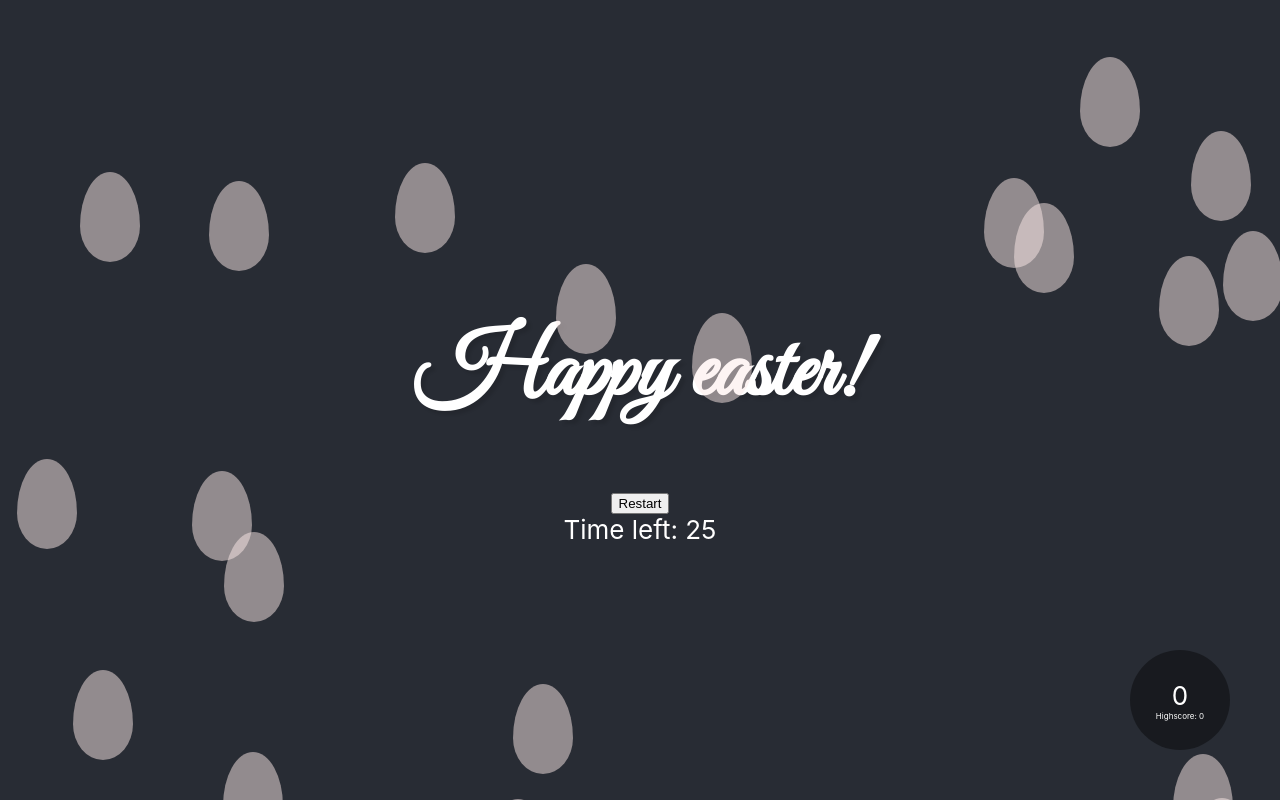
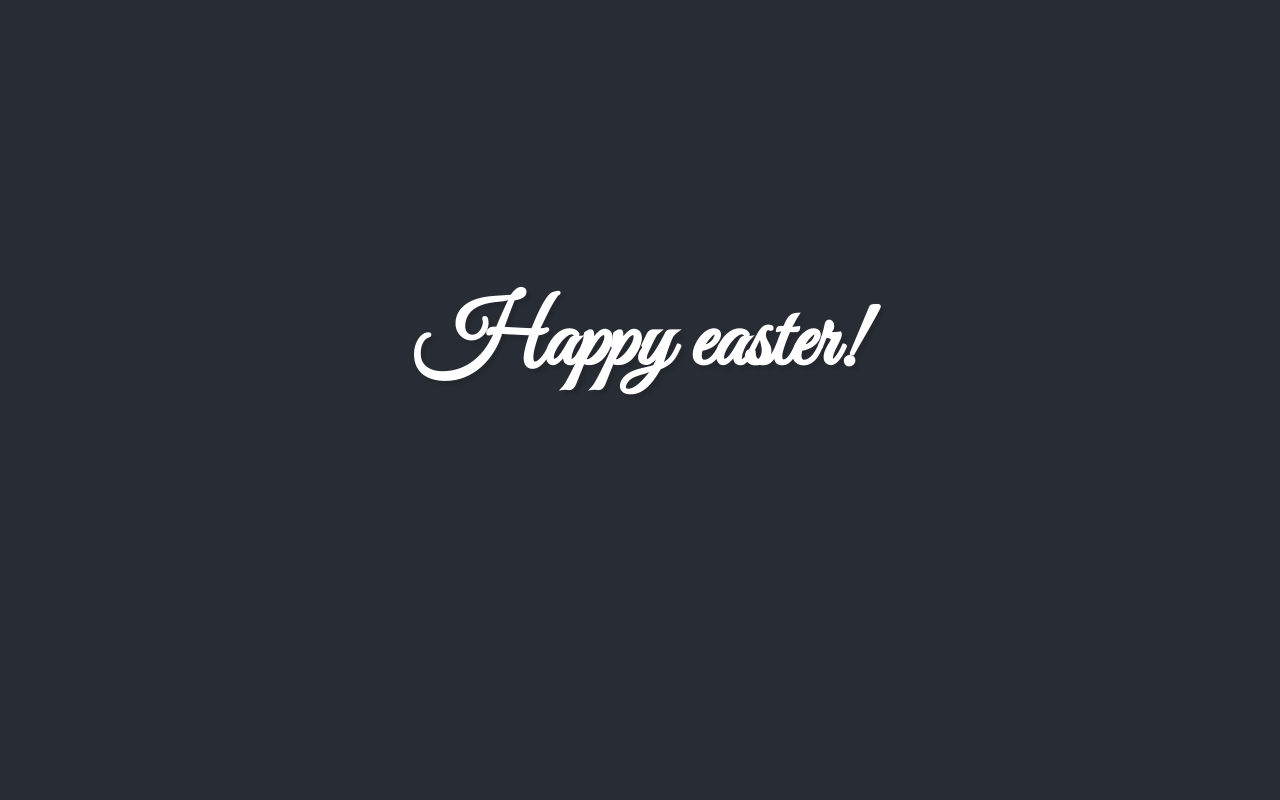
Before and after one commit to AyeshaAzam/tcp-easter, a React (Create React App) app: page / in a window 1280 px wide. Built offline with nearby package versions, Linux system fonts and the light colour scheme.

Commit message:
Move out game

```diff
--- a/src/App.css
+++ b/src/App.css
@@ -3,6 +3,10 @@ h1 {
   color: #fff;
   text-shadow: 4px 4px 3px rgba(0, 0, 0, 0.1);
   font-size: 92px;
+}
+
+.easter {
+  height: 350px;
 }
 
 .app {
@@ -18,35 +22,6 @@ h1 {
   color: white;
 }
 
-.eggs {
-  display: flex;
+.restart {
+  margin-top: 10px;
 }
-
-.amount {
-  position: fixed;
-  right: 50px;
-  bottom: 50px;
-  border-radius: 50%;
-  background-color: rgba(0, 0, 0, 0.4);
-  height: 100px;
-  width: 100px;
-  display: flex;
-  align-items: center;
-  justify-content: center;
-  color: white;
-  display: flex;
-  flex-direction: column;
-}
-
-.highscore {
-  font-size: 8px;
-}
-
-@keyframes App-logo-spin {
-  from {
-    transform: rotate(0deg);
-  }
-  to {
-    transform: rotate(360deg);
-  }
-}
--- a/src/App.js
+++ b/src/App.js
@@ -1,74 +1,17 @@
 import React, { Component } from "react";
 import "./App.css";
 import Egg from "./Egg";
+import EggGame from "./EggGame";
 
 class App extends Component {
-  state = {
-    nrOfCrackedEggs: 0,
-    highscore: 0,
-    timer: 30
-  };
-
-  increateCount = () => {
-    const updatedNumber = this.state.nrOfCrackedEggs + 1;
-    const { highscore } = this.state;
-    this.setState({
-      nrOfCrackedEggs: this.state.nrOfCrackedEggs + 1,
-      highscore:
-        updatedNumber > this.state.highscore ? updatedNumber : highscore
-    });
-  };
-
-  restart = () => {
-    this.setState({
-      nrOfCrackedEggs: 0,
-      timer: 30
-    });
-  };
-
-  componentWillMount() {
-    this.interval = setInterval(() => {
-      if (this.state.timer <= 0) {
-        clearInterval(this.interval);
-        this.forceUpdate();
-        return;
-      }
-      this.setState({ timer: this.state.timer - 1 });
-    }, 1000);
-  }
-
-  componentWillUnmount() {
-    clearInterval(this.interval);
-  }
-
   render() {
-    const eggs = [];
-
-    for (let i = 0; i < 20; i++) {
-      eggs.push(
-        <div
-          key={i}
-          style={{
-            position: "fixed",
-            top: `${Math.random() * 100}%`,
-            left: `${Math.random() * 100}%`
-          }}
-        >
-          <Egg increateCount={this.increateCount} />
-        </div>
-      );
-    }
-
     return (
       <div className="app">
-        <h1 className="title">Happy easter!</h1>
-        {this.state.timer !== 0 && <div className="eggs">{eggs}</div>}
-        <div className="amount">
-          <div>{this.state.nrOfCrackedEggs}</div>
-          <div className="highscore">Highscore: {this.state.highscore}</div>
+        <div className="easter">
+          <h1 className="title">Happy easter!</h1>
+          {/* <Egg /> */}
         </div>
-        <button onClick={this.restart}>Restart</button>
-        Time left: {this.state.timer}
+        {/* <EggGame /> */}
       </div>
     );
   }
--- a/src/Egg.css
+++ b/src/Egg.css
@@ -1,7 +1,9 @@
 .container {
   display: flex;
-  padding-top: 50px;
-  align-items: flex-end;
+  align-items: center;
+  justify-content: center;
+  margin: 0 auto;
+  width: 120px;
 }
 
 .egg {
--- a/src/Egg.js
+++ b/src/Egg.js
@@ -10,6 +10,10 @@ class Egg extends Component {
     this.setState({
       cracked: true
     });
+
+    if (this.props.increaseCount) {
+      this.props.increaseCount();
+    }
   };
 
   render() {
@@ -34,15 +38,7 @@ class Egg extends Component {
         </div>
       );
 
-    return (
-      <div
-        onClick={() => {
-          this.crackEgg();
-          this.props.increateCount();
-        }}
-        className="egg"
-      />
-    );
+    return <div onClick={this.crackEgg} className="egg" />;
   }
 }
 
--- /dev/null
+++ b/src/EggGame.css
@@ -0,0 +1,29 @@
+.gameContainer {
+  display: flex;
+  align-items: center;
+  flex-direction: column;
+}
+
+.eggs {
+  display: flex;
+}
+
+.amount {
+  position: fixed;
+  right: 40px;
+  bottom: 40px;
+  border-radius: 50%;
+  background-color: rgba(0, 0, 0, 0.4);
+  height: 100px;
+  width: 100px;
+  display: flex;
+  align-items: center;
+  justify-content: center;
+  color: white;
+  display: flex;
+  flex-direction: column;
+}
+
+.highscore {
+  font-size: 8px;
+}
--- /dev/null
+++ b/src/EggGame.js
@@ -0,0 +1,77 @@
+import * as React from "react";
+import Egg from "./Egg";
+import "./EggGame.css";
+
+class EggGame extends React.Component {
+  state = {
+    nrOfCrackedEggs: 0,
+    highscore: 0,
+    timer: 30
+  };
+
+  increaseCount = () => {
+    const updatedNumber = this.state.nrOfCrackedEggs + 1;
+    const { highscore } = this.state;
+    this.setState({
+      nrOfCrackedEggs: this.state.nrOfCrackedEggs + 1,
+      highscore:
+        updatedNumber > this.state.highscore ? updatedNumber : highscore
+    });
+  };
+
+  restart = () => {
+    this.setState({
+      nrOfCrackedEggs: 0,
+      timer: 30
+    });
+  };
+
+  componentWillMount() {
+    this.interval = setInterval(() => {
+      if (this.state.timer <= 0) {
+        clearInterval(this.interval);
+        this.forceUpdate();
+        return;
+      }
+      this.setState({ timer: this.state.timer - 1 });
+    }, 1000);
+  }
+
+  componentWillUnmount() {
+    clearInterval(this.interval);
+  }
+
+  render() {
+    const eggs = [];
+
+    for (let i = 0; i < 20; i++) {
+      eggs.push(
+        <div
+          key={i}
+          style={{
+            position: "fixed",
+            top: `${Math.random() * 100}%`,
+            left: `${Math.random() * 100}%`
+          }}
+        >
+          <Egg increaseCount={this.increaseCount} />
+        </div>
+      );
+    }
+    return (
+      <div className="gameContainer">
+        {this.state.timer !== 0 && <div className="eggs">{eggs}</div>}
+        <div className="amount">
+          <div>{this.state.nrOfCrackedEggs}</div>
+          <div className="highscore">Highscore: {this.state.highscore}</div>
+        </div>
+        Time left: {this.state.timer}
+        <button className="restart" onClick={this.restart}>
+          Restart
+        </button>
+      </div>
+    );
+  }
+}
+
+export default EggGame;
```
Also changed, not shown: src/logo.svg (deleted), 1 other file (tests, documents, lock files or other folders).
